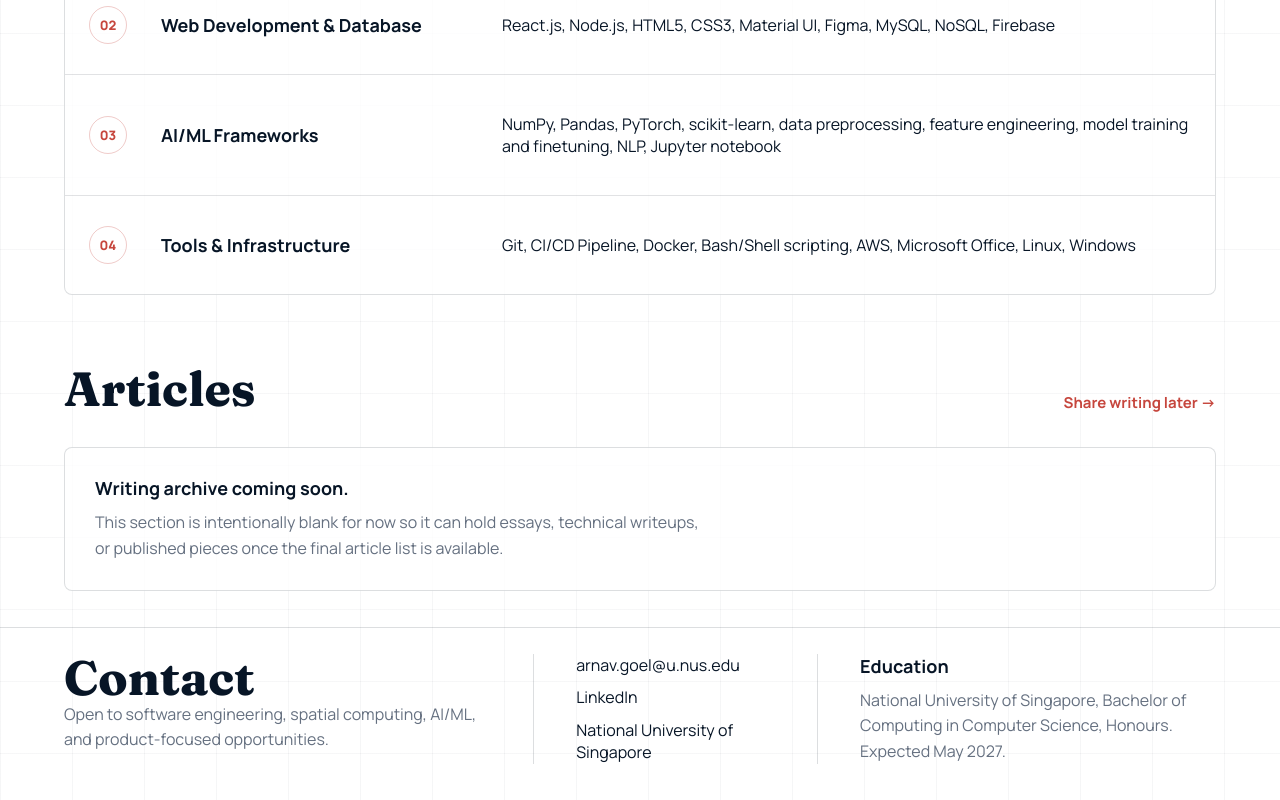
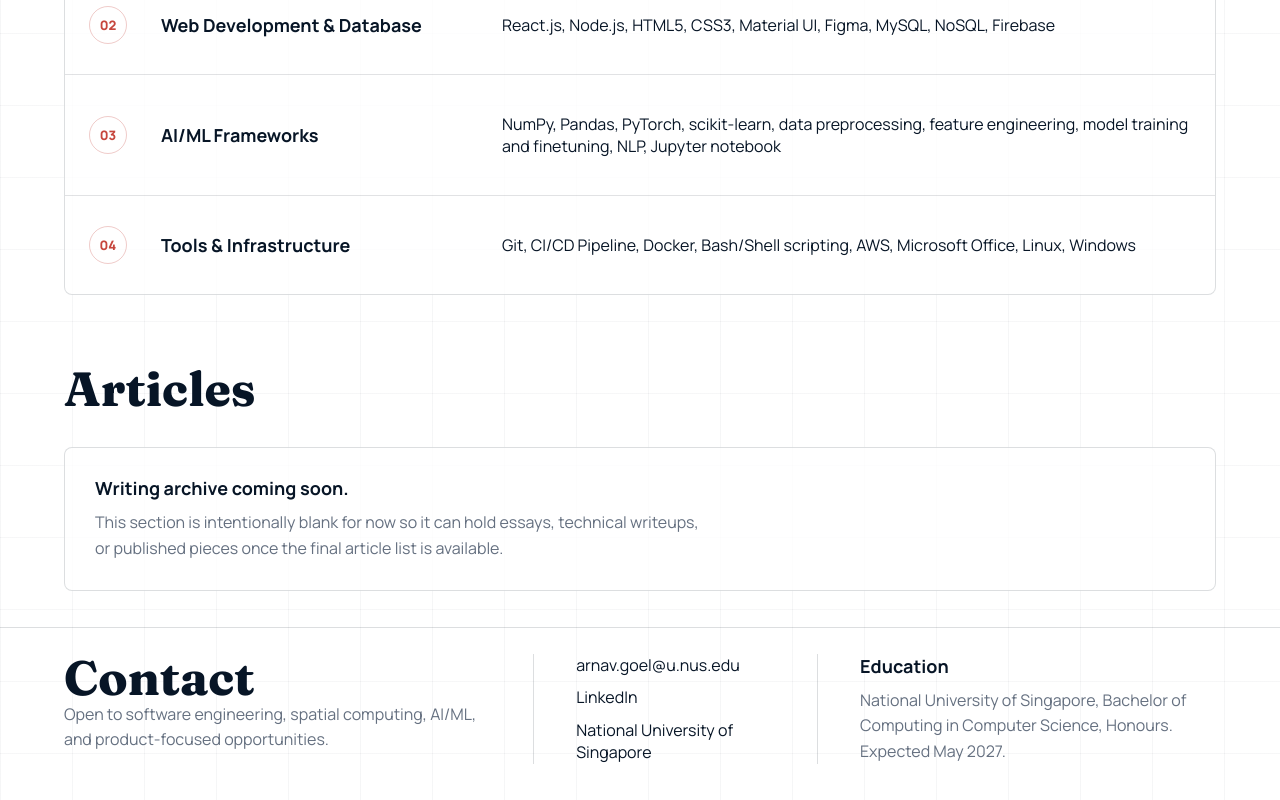
Before and after one commit to arnav-goel05/portfolio-website, a React (Vite) app: page / in a window 1280 px wide. Shown: the part 2343-3143 px from the top of the page. Built offline with nearby package versions, Linux system fonts and the light colour scheme.

Commit message:
Remove articles heading link

```diff
--- a/src/pages/PortfolioPage.tsx
+++ b/src/pages/PortfolioPage.tsx
@@ -107,7 +107,6 @@ export function PortfolioPage() {
       <section className="section-block" id="articles">
         <div className="section-heading">
           <h2>Articles</h2>
-          <a href="#contact">Share writing later {'->'}</a>
         </div>
         <div className="placeholder-panel">
           <h3>Writing archive coming soon.</h3>
```
